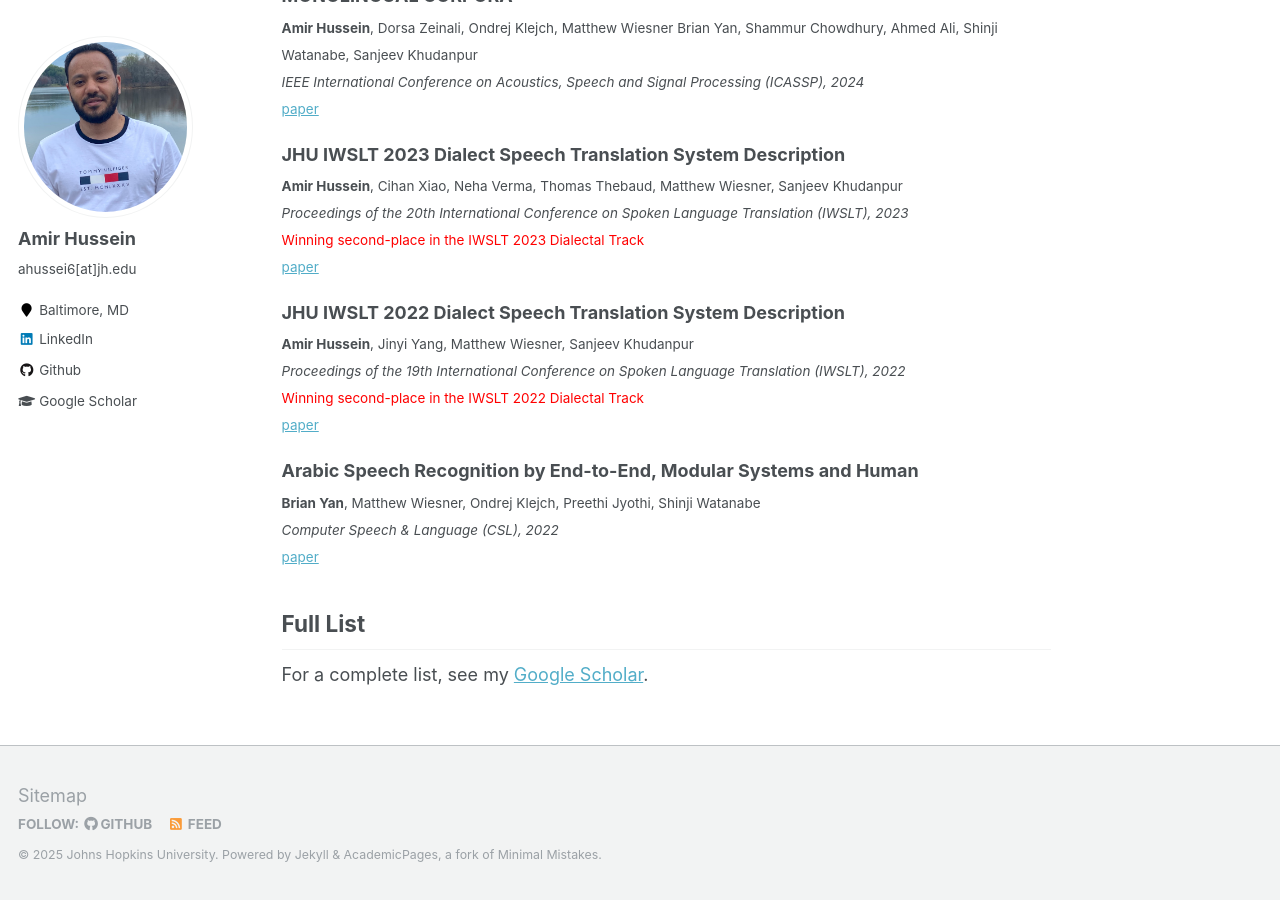
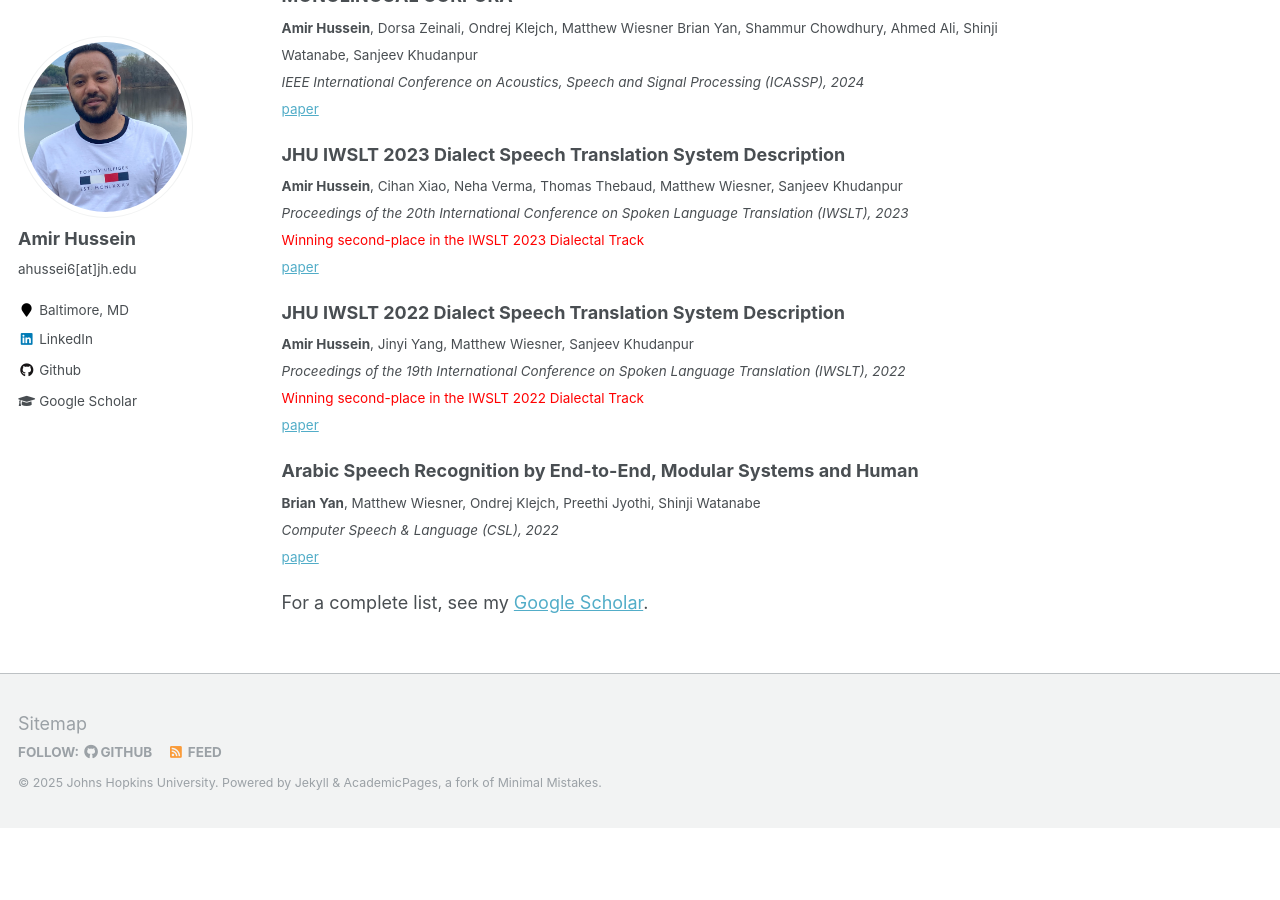
Before and after one commit to AmirHussein96/AmirHussein96.github.io, a Jekyll site: the page built from _pages/publications.md, in a window 1280 px wide and 900 px high, scrolled down 934 px. Built offline with Jekyll 4.4.1, drawn with Linux system fonts in a browser that asks for light colours; after the commit the page ends 1762 px from its top, so only the background shows below that.

Commit message:
multipage
Signed-off-by: Amir Hussein <amhussein@amhussein-mlt.client.nvidia.com>

```diff
--- a/_pages/publications.md
+++ b/_pages/publications.md
@@ -51,5 +51,5 @@ author_profile: true
 <sub>*Computer Speech & Language (CSL), 2022*</sub>\
 <sub>[paper](https://www.sciencedirect.com/science/article/abs/pii/S0885230821000760)</sub>
 
-## Full List
+
 For a complete list, see my [Google Scholar](https://scholar.google.com/citations?user=FPuPHkkAAAAJ&hl=en).
```
